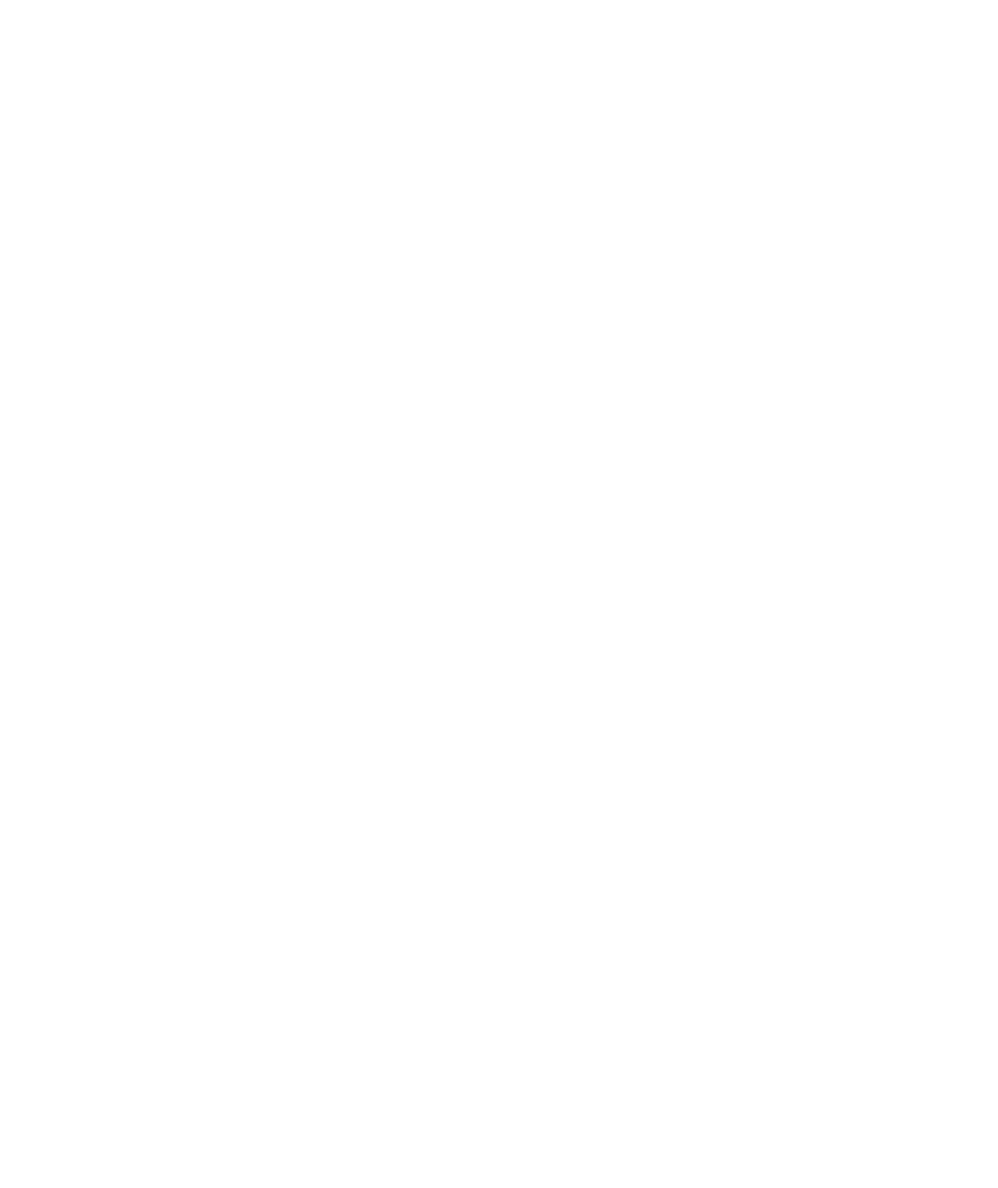
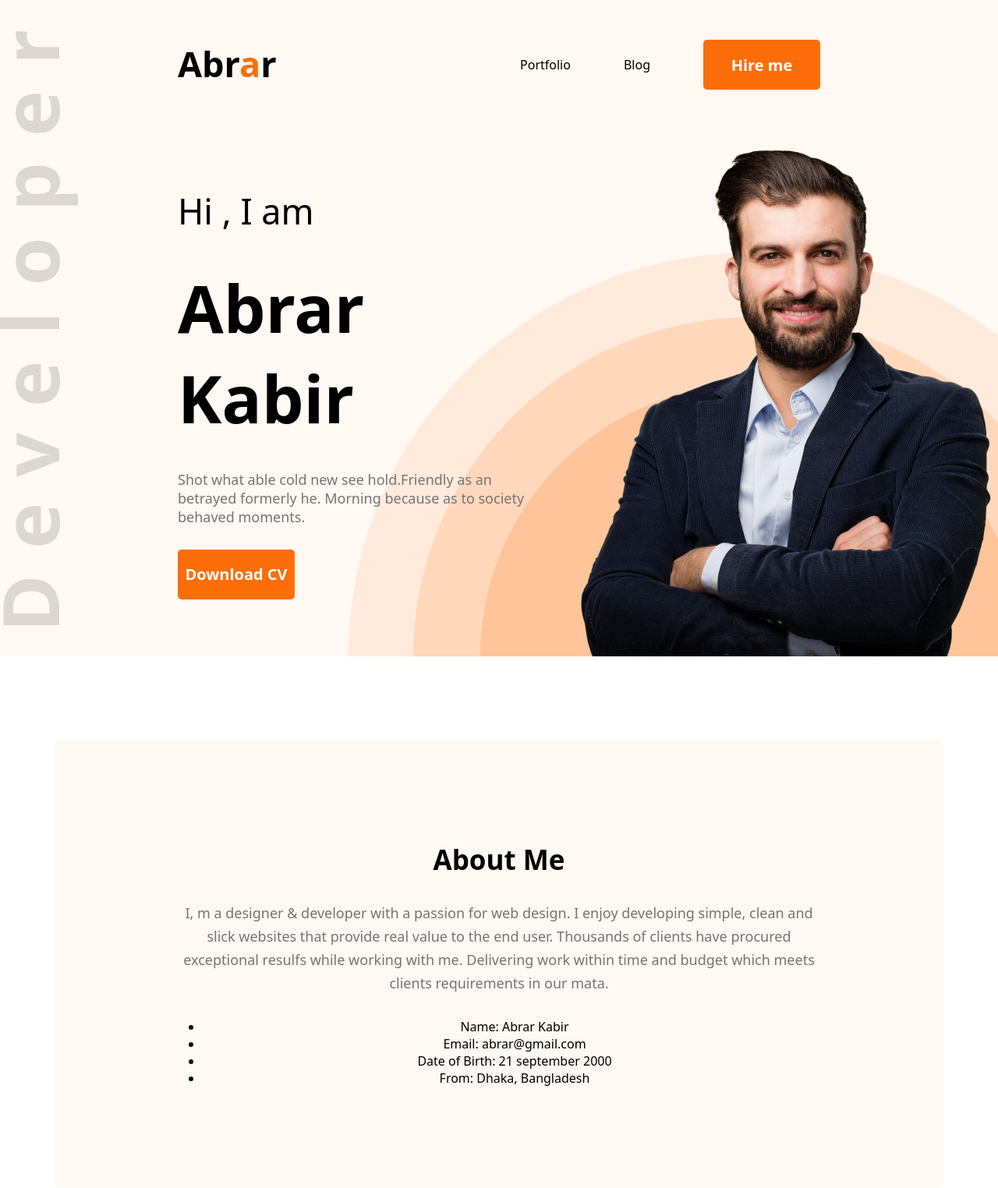
Before and after one commit to Abrar016/Developer-Portfolio, a plain HTML site: page index.html in a window 1280 px wide. Shown: the whole page at 78% size. Before the commit the page ends 800 px from the top, so only its background shows below. Drawn offline with Linux system fonts and the light colour scheme.

Commit message:
sexond commit

```diff
--- a/index.html
+++ b/index.html
@@ -8,6 +8,49 @@
     <link rel="stylesheet" href="styles/portfolio.css">
 </head>
 <body>
+    <header class="header">
+        <nav>
+            <h2 class="navbar">Abr<span class="color_primary">a</span>r</h2>
+            <ul>
+                <li>Portfolio</li>
+                <li>Blog</li>
+                <li><button class="btn">Hire me</button></li>
+            </ul>
+        </nav>
+        <!-- banner -->
+        <div class="banner">
+            <div>
+                <h3 id="Bnr_start">Hi , I am </h3>
+                <h1 id="banner_name">Abrar Kabir</h1>
+                <p style="font-size: 18px; color: #757575;">Shot what able cold new see hold.Friendly as an betrayed formerly he. Morning because as to society behaved moments.</p>
+                <button class="btn" style="margin-top:30px;">Download CV</button>
+            </div>
+            <img src="images/hardy.png" alt="">
+        </div>
+    </header>
+    <main>
+        <section class="about">
+            <h3 class="section_title">About Me</h3>
+            <p class="section_description">I, m a designer & developer with a passion for web design. I enjoy developing simple, clean and slick websites that provide real value to the end user. Thousands of clients have procured exceptional resulfs while working with me. Delivering work within time and budget which meets clients requirements in our mata.</p>
+            <ul>
+                <li>Name:
+                    Abrar Kabir
+                </li>
+                <li>Email:
+                    abrar@gmail.com
+                </li>
+                <li>Date of Birth:
+                    21 september 2000
+                </li>
+                <li>From:
+                    Dhaka, Bangladesh
+                </li>
+            </ul>
+        </section>
+    </main>
+    <footer>
+
+    </footer>
 
 </body>
 </html>
--- a/styles/portfolio.css
+++ b/styles/portfolio.css
@@ -0,0 +1,96 @@
+* {
+    font-family: system-ui, -apple-system, BlinkMacSystemFont, 'Segoe UI', Roboto, Oxygen, Ubuntu, Cantarell, 'Open Sans', 'Helvetica Neue', sans-serif;
+    margin: 0px;
+}
+
+.header {
+    background: #FFF8F3;
+    background-image: url('../images/header_bg.png'), url(../images/developer.png);
+    background-repeat: no-repeat;
+    background-position: bottom right, left;
+}
+
+nav {
+    display: flex;
+    justify-content: space-between;
+    padding: 51px 228px;
+}
+
+.navbar {
+    font-weight: bolder;
+    font-size: 45px;
+}
+
+.color_primary {
+    color: #FD6E0A;
+}
+
+nav ul {
+    display: flex;
+    align-items: center;
+}
+
+nav li {
+    list-style: none;
+    margin-left: 68px;
+}
+
+.btn {
+    width: 150px;
+    height: 64px;
+    font-size: 20px;
+    border-radius: 5px;
+    background: #FD6E0A;
+    border: 0;
+    font-weight: bold;
+    color: white;
+
+}
+
+/* banner styles */
+.banner {
+    display: flex;
+    align-items: center;
+    margin: 0 0 0 228px;
+
+}
+
+#Bnr_start {
+    font-weight: 500;
+    font-size: 45px;
+}
+
+#banner_name {
+    font-weight: bold;
+    font-size: 85px;
+    margin: 35px 0;
+}
+
+main {
+    max-width: 1140px;
+    margin: 0 auto;
+}
+
+/* about me section */
+.about {
+    background: #FFF8F3;
+    border-radius: 10px;
+    margin-top: 107px;
+    padding: 130px 150px;
+    text-align: center;
+}
+
+.section_title {
+    font-weight: 700;
+    font-size: 35px;
+    margin-bottom: 30px;
+}
+
+.section_description {
+    font-weight: 400;
+    font-size: 18px;
+    line-height: 30px;
+    color: #757575;
+    margin-bottom: 30px;
+
+}
```
